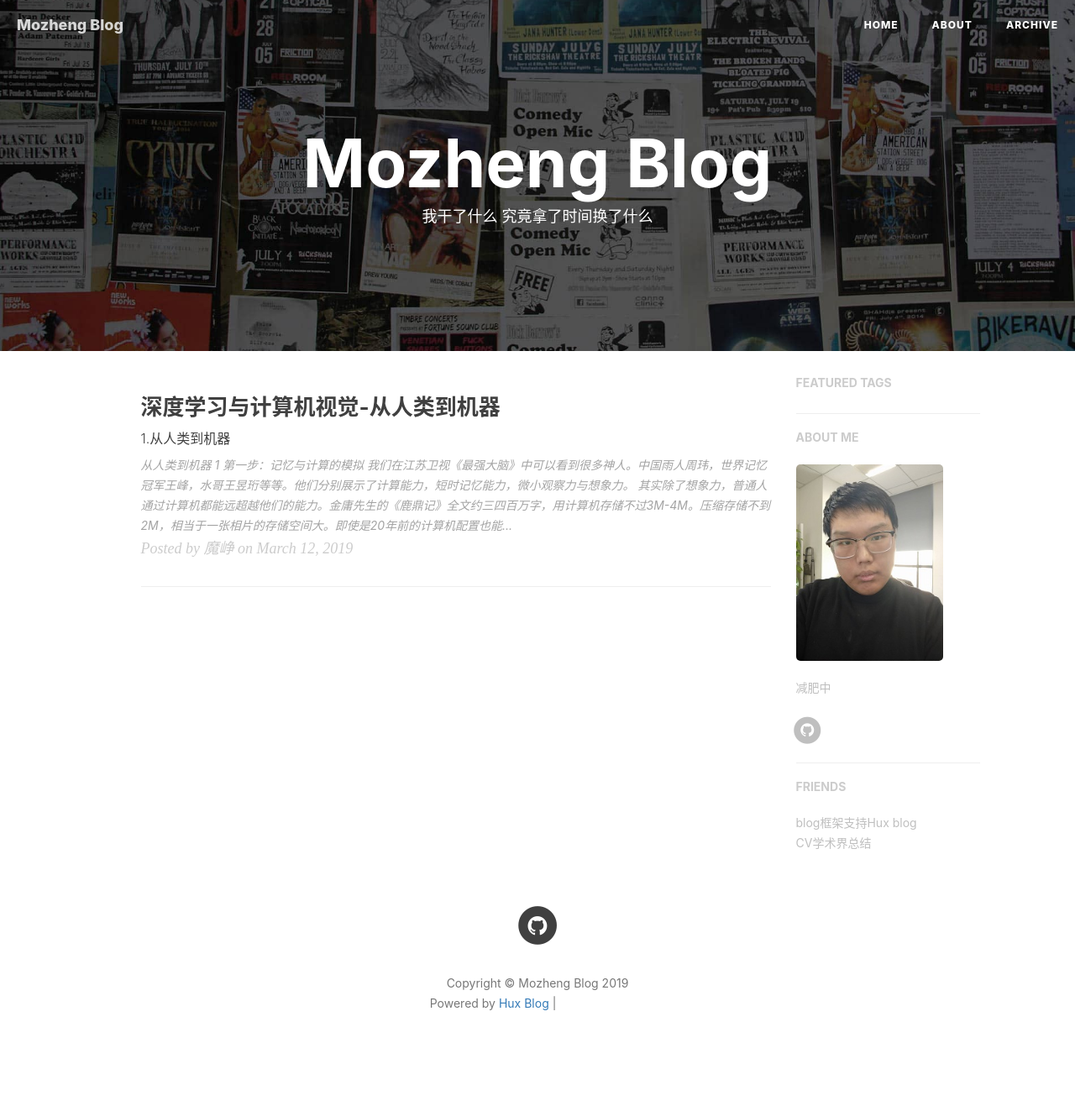
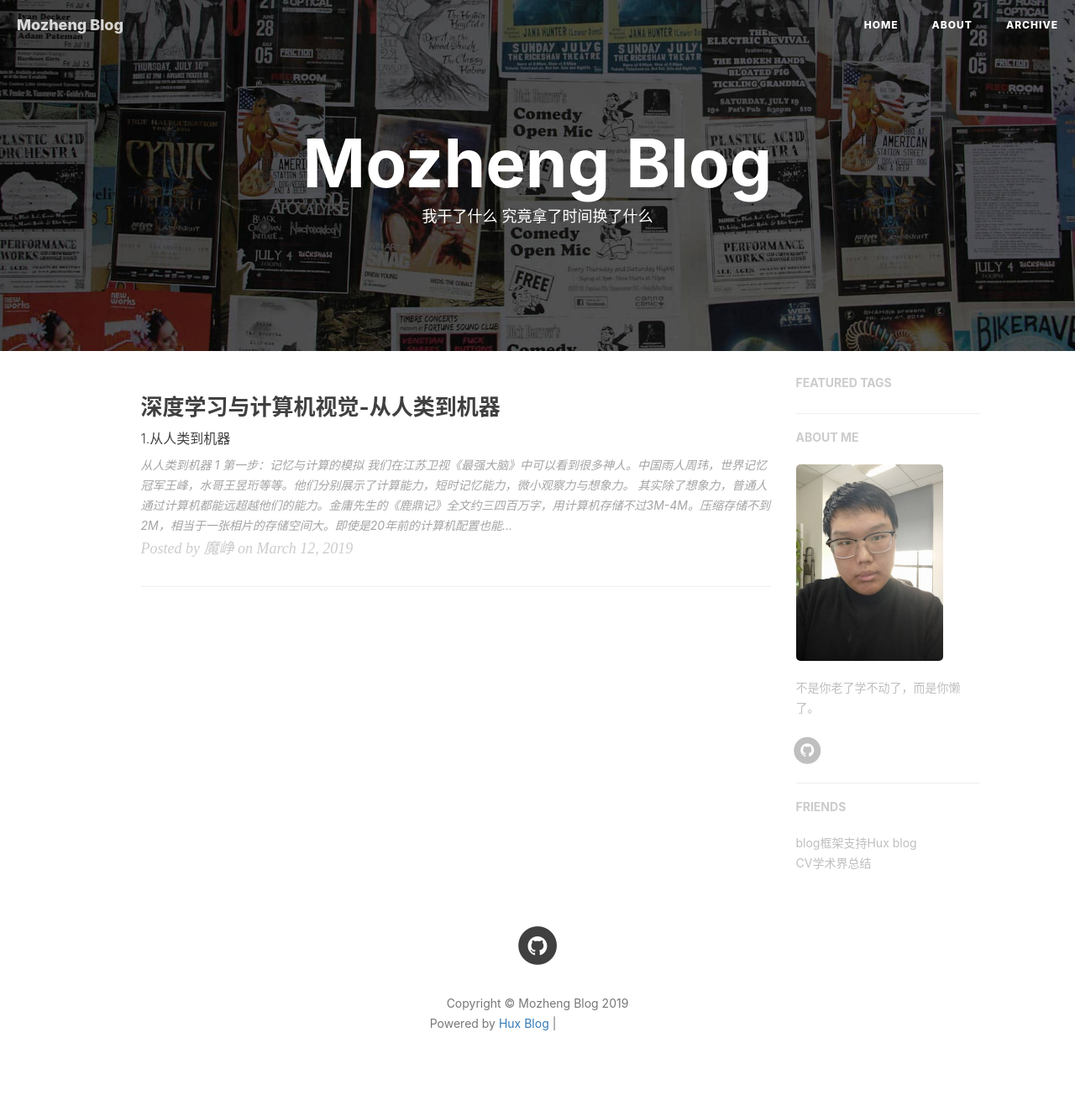
Before and after one commit to mozheng/mozheng.github.io, a Jekyll site: the page built from index.html, in a window 1280 px wide. Shown: the whole page at 84% size. Built offline with Jekyll 4.4.1, drawn with Linux system fonts in a browser that asks for light colours; nearby versions of some CDN libraries; the list of posts is cut into pages by our own code; comment, search, counter and statistics services are not loaded; before the commit the page ends 1299 px from its top, so only the background shows below that; grey boxes are pictures that could not be loaded.

Commit message:
Update _config.yml

```diff
--- a/_config.yml
+++ b/_config.yml
@@ -77,7 +77,7 @@ ga_domain: mozheng.github.io
 
 # Sidebar settings
 sidebar: true                           # whether or not using Sidebar.
-sidebar-about-description: "减肥中"
+sidebar-about-description: "不是你老了学不动了，而是你懒了。"
 sidebar-avatar: /img/author-mozheng.jpg      # use absolute URL, seeing it's used in both `/` and `/about/`
 
 
```
